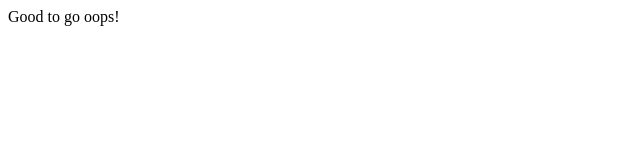
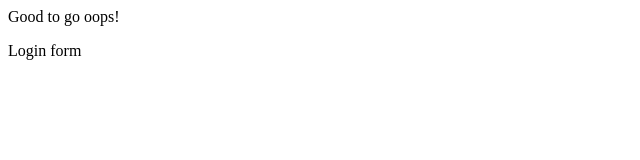
Before and after one commit to VindyaDinushi/MyFirst_sample, a plain HTML site: page index.html in a window 1280 px wide. Shown: the full height of the page, 0-640 px from the left. Drawn offline with Linux system fonts and the light colour scheme.

Commit message:
Added README

```diff
--- a/index.html
+++ b/index.html
@@ -5,5 +5,6 @@
 
 	<body>
 		<p>Good to go oops!</P>
+		<p>Login form</P>
 	</body>
 </html>
```
Also changed, not shown: 1 other file.
